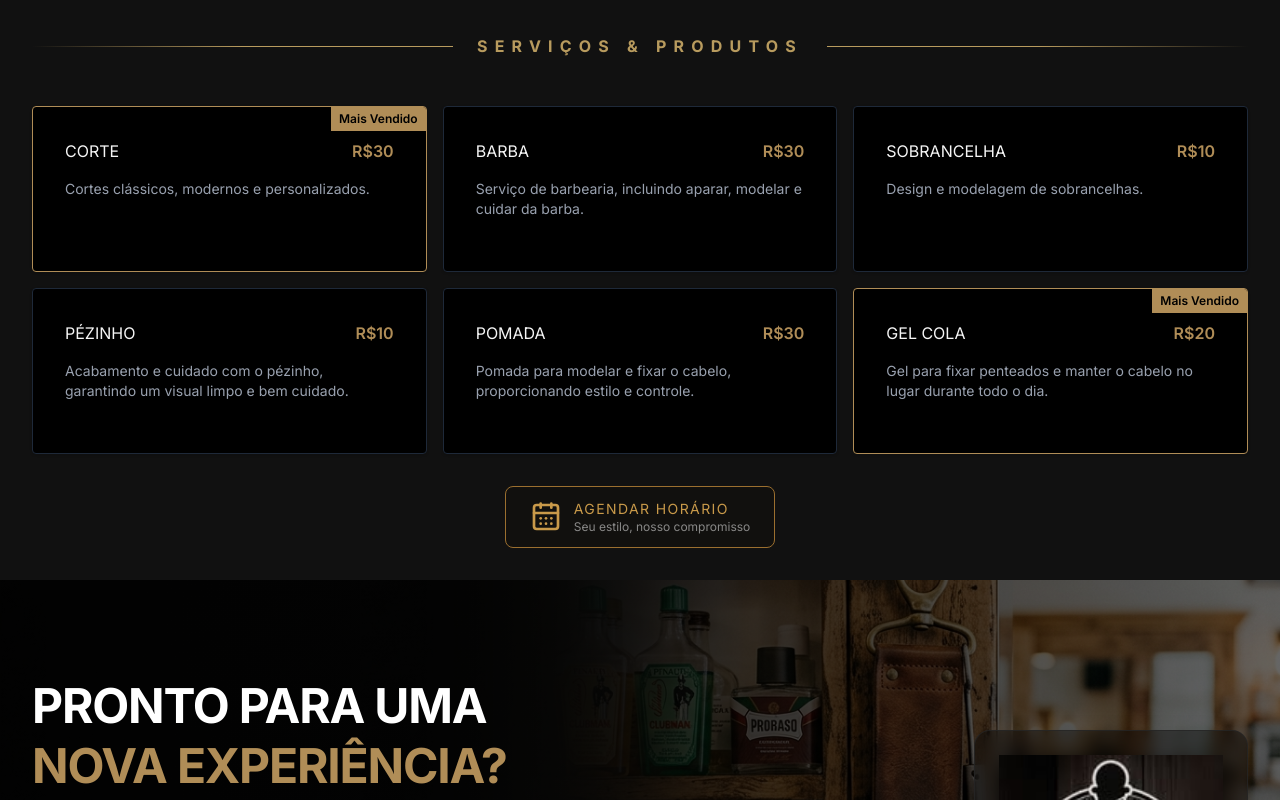
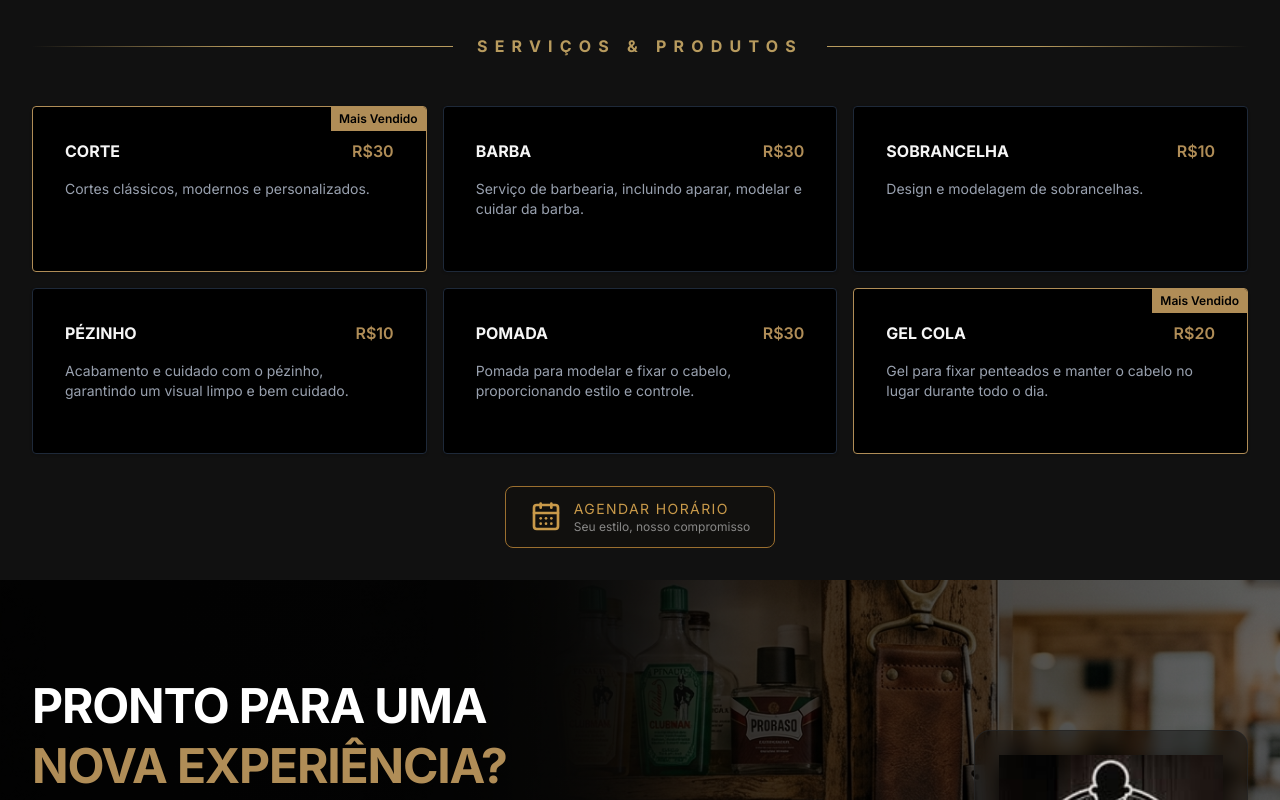
Before and after one commit to TamuraFelipe/Flavio_Cortes, a React (Vite) app: page / in a window 1280 px wide. Shown: the part 1100-1900 px from the top of the page. Built offline with nearby package versions, Linux system fonts and the light colour scheme.

Commit message:
refact: chage heading to p

```diff
--- a/src/components/layout/Footer/index.jsx
+++ b/src/components/layout/Footer/index.jsx
@@ -17,7 +17,7 @@ const Footer = () => {
                 href="https://github.com/tamurafelipe"
                 target="_blank"
                 rel="noreferrer"
-                className="text-gray-400 hover:text-brand transition-colors"
+                className="text-white font-semibold hover:text-brand transition-colors"
               >
                 Felipe Tamura
               </a>
--- a/src/components/layout/Services2/index.jsx
+++ b/src/components/layout/Services2/index.jsx
@@ -70,7 +70,7 @@ const Services2 = () => {
                 </div>
               )}
               <div className="flex w-full items-center justify-between mb-4">
-                <h4 className="uppercase">{service.name}</h4>
+                <p className="uppercase text-base font-bold">{service.name}</p>
                 <p className="font-semibold text-brand">{service.price}</p>
               </div>
 
```
